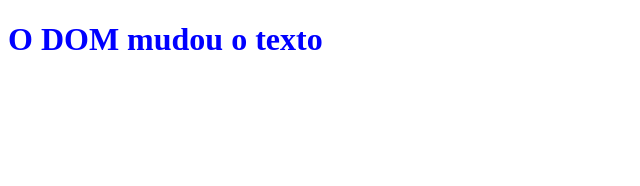
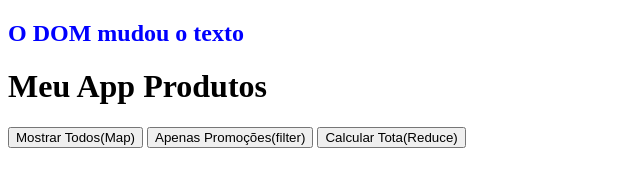
Before and after one commit to Leonardo-Daniel-SC/ProjetojESPH, a plain HTML site: page index.html in a window 1280 px wide. Shown: the whole page, without its empty margins (0-640 px from the left). Drawn offline with Linux system fonts and the light colour scheme.

Commit message:
fet: estrutura de botóes e lista de produtos html

```diff
--- a/index.html
+++ b/index.html
@@ -1,5 +1,5 @@
 <!DOCTYPE html>
-<html lang="pa-br">
+<html lang="pt-br">
 <head>
     <meta charset="UTF-8">
     <meta name="viewport" content="width=device-width, initial-scale=1.0">
@@ -8,7 +8,22 @@
     <title>Document</title>
 </head>
 <body>
-    <h1 id="titulo"> titulo original</h1>
+    <header>
+        <h2 id="titulo"> titulo original</h2>
+        <h1>Meu App Produtos</h1>
+    </header>
+    <main class="conteiner">
+        <div class ="btns">
+            <button onclick="todosProdutos">Mostrar Todos(Map)</button>
+            <button onclick="filtrarPromocoes">Apenas Promoções(filter)</button>
+            <button onclick="calcularTotal">Calcular Tota(Reduce)</button>
+        </div>
+
+        <div id="listar-produtos" class="produtos"></div>
+        <div id="resultado-total"></div>
+    </main>
+
+
 
     <!-- js externo -->
     <script src="./src/js/script.js"></script>
```
Also changed, not shown: src/js/script.js (line endings or trailing spaces).
